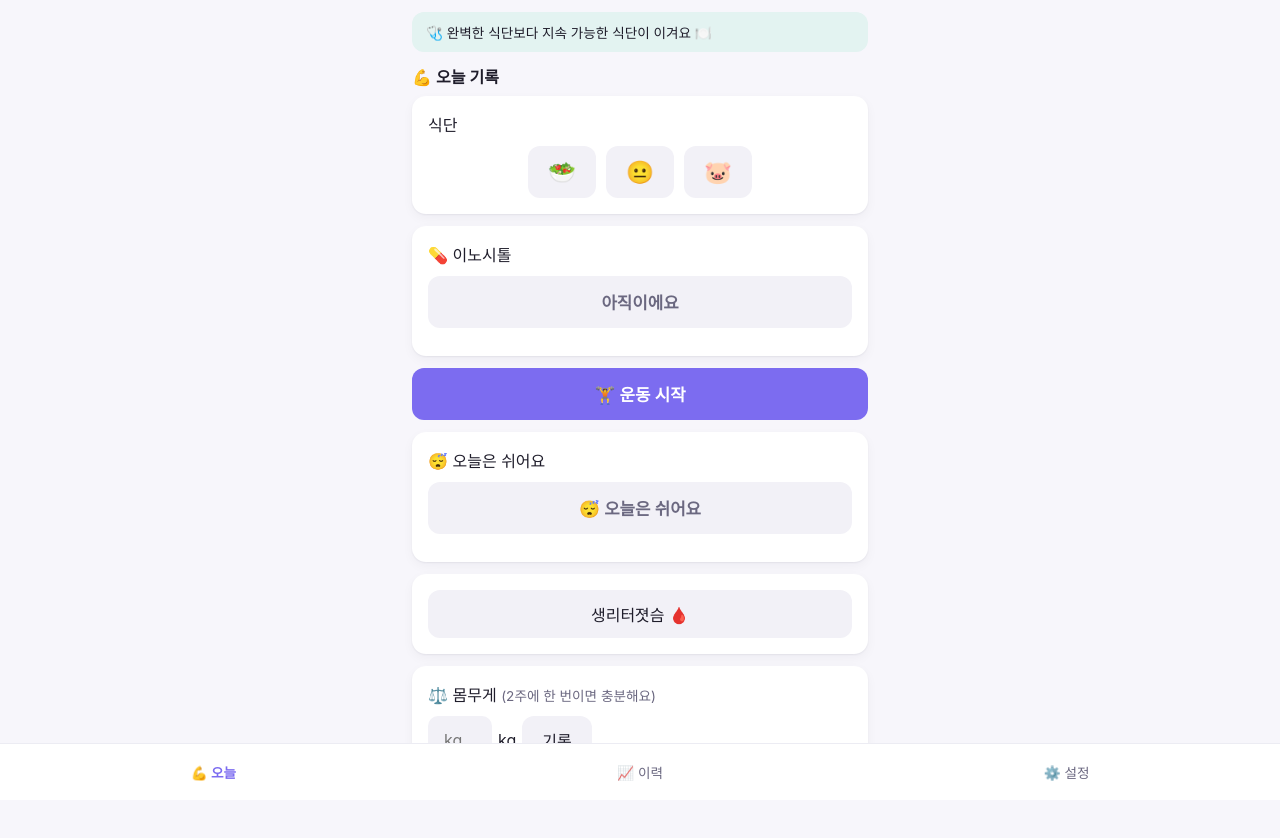
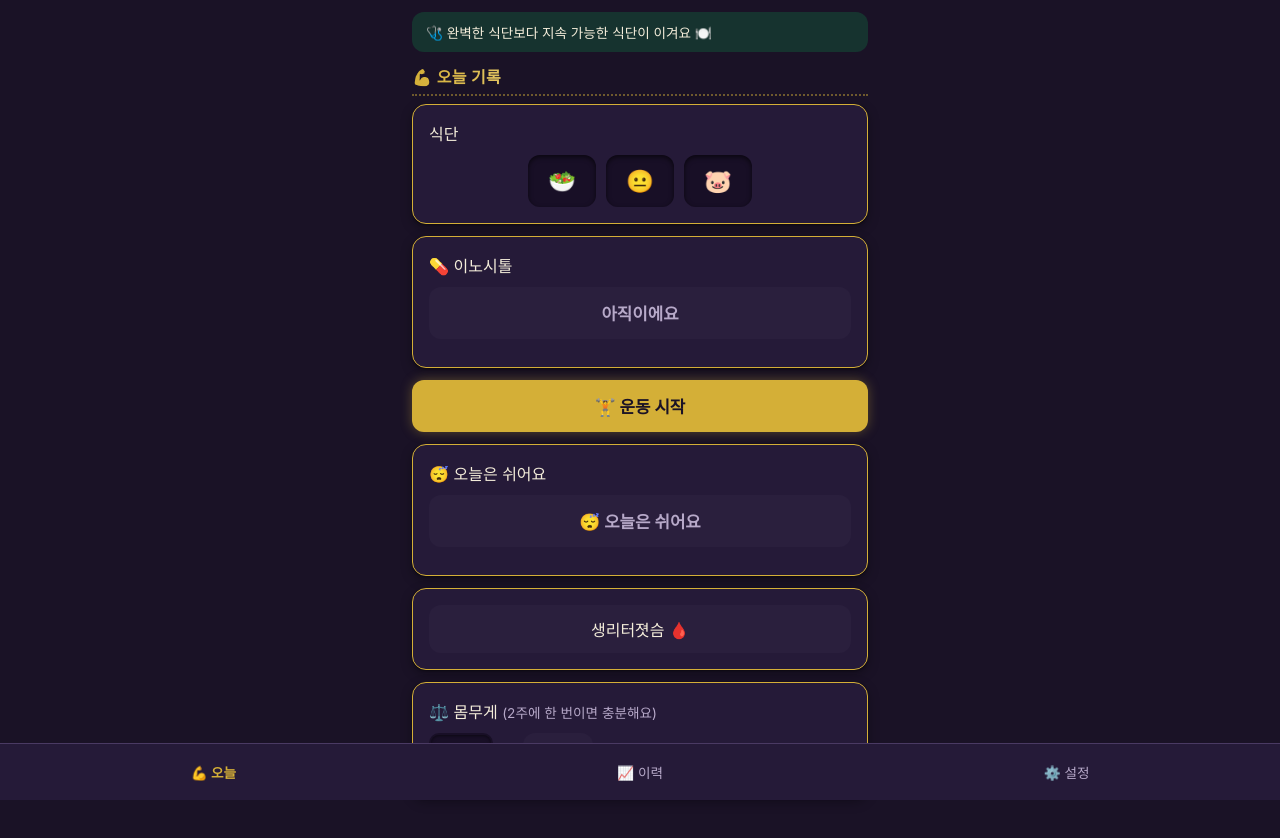
Before and after one commit to kimsuji-dev/fitlog, a React (Vite) app: page / in a window 1280 px wide. Shown: the top 838 px of the page. Built offline with nearby package versions, Linux system fonts and the light colour scheme.

Commit message:
style: 카지노 리브랜딩 — 벨벳 다크 + 골드

```diff
--- a/index.html
+++ b/index.html
@@ -3,10 +3,10 @@
 <head>
   <meta charset="UTF-8" />
   <meta name="viewport" content="width=device-width, initial-scale=1, viewport-fit=cover" />
-  <meta name="theme-color" content="#f7f6fb" />
+  <meta name="theme-color" content="#1a1226" />
   <link rel="manifest" href="/fitlog/manifest.webmanifest" />
   <link rel="icon" href="/fitlog/icon.svg" />
-  <title>fitlog</title>
+  <title>🎰 fitlog</title>
   <script src="https://accounts.google.com/gsi/client" async></script>
 </head>
 <body>
--- a/src/MotionDiagram.jsx
+++ b/src/MotionDiagram.jsx
@@ -2,8 +2,8 @@
 // 66개 종목을 12개 움직임 패턴으로 묶은 스틱피겨 폴백을 그린다.
 import { useState } from 'react'
 
-const LINE = '#3a3350'
-const ACCENT = '#7c6cf0'
+const LINE = '#e8dfc8'
+const ACCENT = '#d4af37'
 
 // 관절 좌표(옆모습, 0~50 x 0~66)로 한 사람을 그린다.
 function Stickman({ j, weight }) {
--- a/src/MuscleFigure.jsx
+++ b/src/MuscleFigure.jsx
@@ -2,8 +2,8 @@
 // exercises.js 의 한글 부위명을 라이브러리의 근육 슬러그로 매핑해 하이라이트한다.
 import Model from 'react-body-highlighter'
 
-const BODY_COLOR = '#e4e2ee'
-const HIGHLIGHT_COLORS = ['#7c6cf0', '#7c6cf0']
+const BODY_COLOR = '#4a3f63'
+const HIGHLIGHT_COLORS = ['#d4af37', '#d4af37']
 
 // 한글 부위명 → react-body-highlighter 근육 슬러그
 const MUSCLE_MAP = {
@@ -44,7 +44,7 @@ export default function MuscleFigure({ muscles = [], size = 150 }) {
             highlightedColors={HIGHLIGHT_COLORS}
             style={{ width: figureWidth, height: figureHeight }}
           />
-          <div style={{ fontSize: 9, color: '#6b6880' }}>{label}</div>
+          <div style={{ fontSize: 9, color: '#b7a9c9' }}>{label}</div>
         </div>
       ))}
     </div>
--- a/src/Today.jsx
+++ b/src/Today.jsx
@@ -374,7 +374,7 @@ export default function Today() {
 
       {started && (
         <button className="big-btn" onClick={handleFinish} disabled={saveState === 'saving'}>
-          ✅ 운동 종료 & 저장
+          ✅ 운동 종료 & 저장 💰
         </button>
       )}
 
--- a/src/WeightChart.jsx
+++ b/src/WeightChart.jsx
@@ -3,9 +3,9 @@ const W = 320
 const H = 140
 const PAD = { top: 16, right: 12, bottom: 24, left: 36 }
 
-const LINE_COLOR = '#7c6cf0' // primary-color 계열 — 흰 카드 위 대비 확보
-const POINT_COLOR = '#7c6cf0'
-const PERIOD_FILL = 'rgba(224, 90, 90, 0.14)' // 반투명 붉은 밴드
+const LINE_COLOR = '#d4af37' // 골드 — 벨벳 다크 카드 위 대비 확보
+const POINT_COLOR = '#d4af37'
+const PERIOD_FILL = 'rgba(255, 77, 125, 0.18)' // 반투명 네온 핑크 밴드
 const POINT_SIZE = 6
 
 const todayStr = () => new Date().toLocaleDateString('sv-SE')
--- a/src/index.css
+++ b/src/index.css
@@ -1,16 +1,19 @@
 :root {
-  --primary-color: #7c6cf0;   /* 소프트 바이올렛 — 주요 액션, 활성 탭, 강조 */
-  --primary-color-soft: #ece9fc; /* 바이올렛 연한 배경 (칩/포커스 링용) */
-  --secondary-color: #3fbf9a; /* 민트 — 성공/저장 */
-  --tertiary-color: #f2f1f7;  /* 라이트 라일락 그레이 — 서브 배경 */
-  --accent-color: #e05a5a;    /* 코럴 레드 — 삭제/경고/생리 강조 */
-  --text-color: #1f1d2b;      /* 진한 잉크 — 본문 텍스트 */
-  --text-muted: #6b6880;      /* 뮤트 텍스트 — 라벨/보조 정보 */
-  --border-color: #ececf3;    /* 헤어라인 */
+  /* 카지노 야간 모드 — 벨벳 플럼 다크 + 골드 */
+  --primary-color: #d4af37;   /* 카지노 골드 — 주요 액션, 활성 탭, 강조 */
+  --primary-color-soft: #3a2c52; /* 골드 연한 배경 대용 (칩/포커스 링용, 다크에선 딥 벨벳) */
+  --secondary-color: #3ce6a8; /* 네온 민트 — 성공/저장 */
+  --tertiary-color: #2a1f3d;  /* 벨벳 서브 배경 (인풋 웰) */
+  --accent-color: #ff4d7d;    /* 네온 레드-핑크 — 삭제/경고/생리 강조 */
+  --text-color: #f4edda;      /* 크림 — 본문 텍스트 */
+  --text-muted: #b7a9c9;      /* 뮤트 라벤더-그레이 — 라벨/보조 정보 */
+  --border-color: #4a3a63;    /* 헤어라인 (딥 벨벳) */
+  --gold-border: #d4af37;     /* 카드 골드 테두리 */
   --border-radius: 14px;
-  --shadow: 0 1px 2px rgba(20, 18, 40, .06), 0 4px 12px rgba(20, 18, 40, .04);
-  --bg-color: #f7f6fb;
-  --panel-color: #ffffff;     /* 카드 배경 */
+  --shadow: 0 1px 2px rgba(0, 0, 0, .4), 0 4px 12px rgba(0, 0, 0, .3);
+  --glow: 0 0 12px rgba(212, 175, 55, 0.35);
+  --bg-color: #1a1226;        /* 벨벳 플럼 — 배경 */
+  --panel-color: #251a38;     /* 벨벳 패널 — 카드 배경 */
 }
 
 * {
@@ -44,6 +47,13 @@ h2 {
   font-size: 16px;
   font-weight: 600;
   margin-bottom: 8px;
+  background: linear-gradient(90deg, #d4af37, #f4e2a0, #d4af37);
+  -webkit-background-clip: text;
+  background-clip: text;
+  color: transparent;
+  letter-spacing: 0.02em;
+  padding-bottom: 6px;
+  border-bottom: 2px dotted rgba(212, 175, 55, 0.45);
 }
 
 h2::after {
@@ -78,8 +88,9 @@ input, textarea, select {
   border: 2px solid transparent;
   border-radius: 10px;
   font-size: 1rem;
-  background: var(--tertiary-color);
+  background: #180f26;
   color: var(--text-color);
+  box-shadow: inset 0 1px 3px rgba(0, 0, 0, .5);
 }
 
 input:focus, textarea:focus, select:focus {
@@ -90,6 +101,7 @@ input:focus, textarea:focus, select:focus {
 
 .card {
   background: var(--panel-color);
+  border: 1px solid var(--gold-border);
   border-radius: var(--border-radius);
   box-shadow: var(--shadow);
   padding: 16px;
@@ -104,13 +116,14 @@ input:focus, textarea:focus, select:focus {
   position: relative;
   width: 100%;
   background: var(--primary-color);
-  color: #fff;
+  color: #1a1226;
   font-size: 1.05rem;
-  font-weight: 600;
+  font-weight: 700;
   padding: 14px 18px;
   min-height: 48px;
   border-radius: 12px;
   margin-bottom: 12px;
+  box-shadow: var(--glow);
 }
 
 .big-btn::after {
@@ -121,10 +134,12 @@ input:focus, textarea:focus, select:focus {
 .big-btn.off {
   background: var(--tertiary-color);
   color: var(--text-muted);
+  box-shadow: none;
 }
 
 .big-btn.done {
   background: var(--secondary-color);
+  box-shadow: none;
 }
 
 .icon-btn {
@@ -231,9 +246,15 @@ input:focus, textarea:focus, select:focus {
 
 .rest-timer-display {
   font-size: 24px;
-  font-weight: 600;
+  font-weight: 700;
   font-variant-numeric: tabular-nums;
   text-align: center;
+  color: var(--primary-color);
+  background: #120a1c;
+  border-radius: 10px;
+  padding: 10px;
+  box-shadow: inset 0 1px 4px rgba(0, 0, 0, .6);
+  text-shadow: 0 0 6px rgba(212, 175, 55, 0.5);
 }
 
 .rest-timer-done .rest-timer-display {
@@ -278,14 +299,16 @@ input:focus, textarea:focus, select:focus {
 
 .diet-row button {
   font-size: 1.4rem;
-  background: var(--tertiary-color);
+  background: #180f26;
   min-width: 48px;
   min-height: 48px;
+  border-radius: 12px;
+  box-shadow: inset 0 2px 5px rgba(0, 0, 0, .6);
 }
 
 .diet-row button.selected {
   background: var(--primary-color-soft);
-  box-shadow: inset 0 0 0 2px var(--primary-color);
+  box-shadow: inset 0 0 0 2px var(--primary-color), inset 0 2px 5px rgba(0, 0, 0, .5);
 }
 
 .notice {
@@ -298,13 +321,13 @@ input:focus, textarea:focus, select:focus {
 }
 
 .notice.success {
-  background: #e6f7f1;
-  color: #1f7a5c;
+  background: #12352a;
+  color: #3ce6a8;
 }
 
 .notice.error {
-  background: #fbebeb;
-  color: #b23c3c;
+  background: #3a1520;
+  color: #ff8fa8;
   display: flex;
   align-items: center;
   justify-content: space-between;
@@ -372,7 +395,7 @@ input:focus, textarea:focus, select:focus {
 }
 
 .nag-line.info {
-  background: #e3f3f1;
+  background: #16332f;
 }
 
 .toggle-btn {
@@ -552,6 +575,7 @@ input:focus, textarea:focus, select:focus {
   aspect-ratio: 850 / 567;
   object-fit: cover;
   border-radius: 10px;
+  border: 1px solid rgba(212, 175, 55, 0.4);
   background: var(--tertiary-color);
 }
 
```
Also changed, not shown: public/icon.svg, public/manifest.webmanifest.
